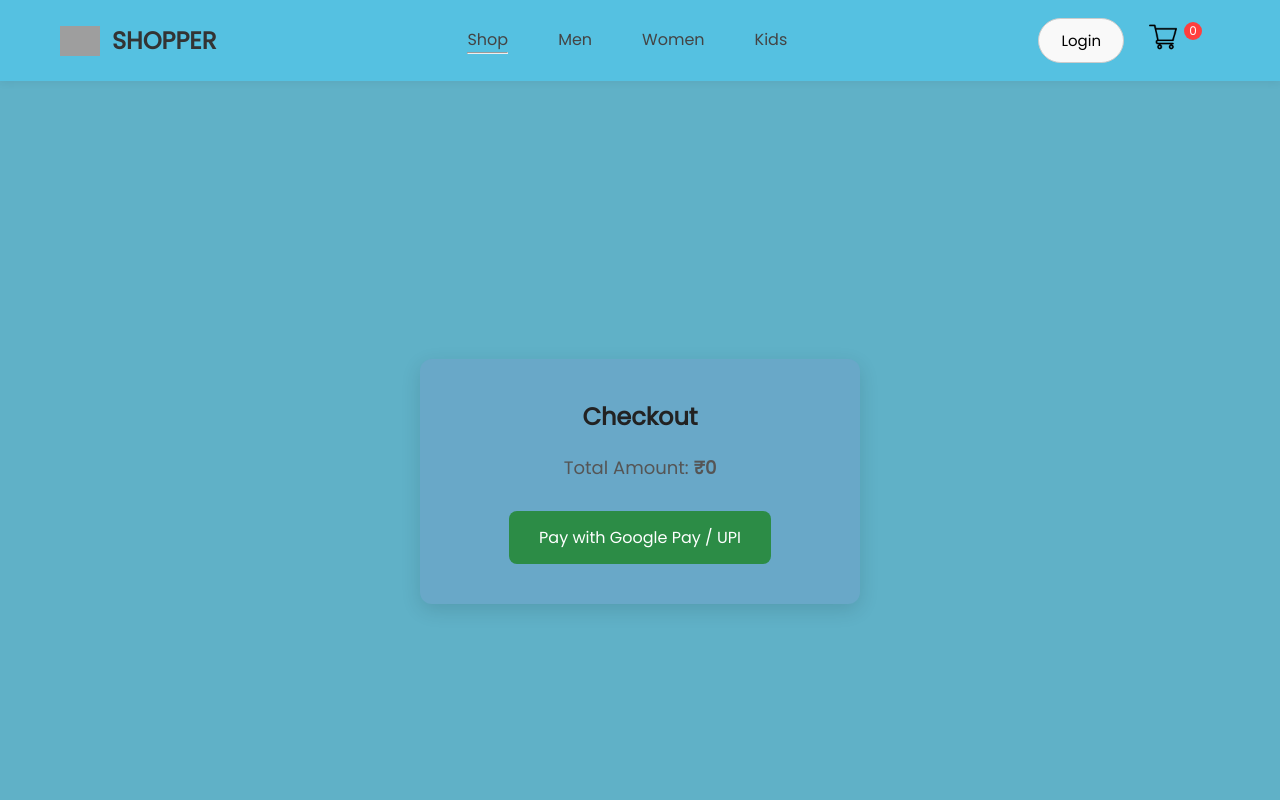
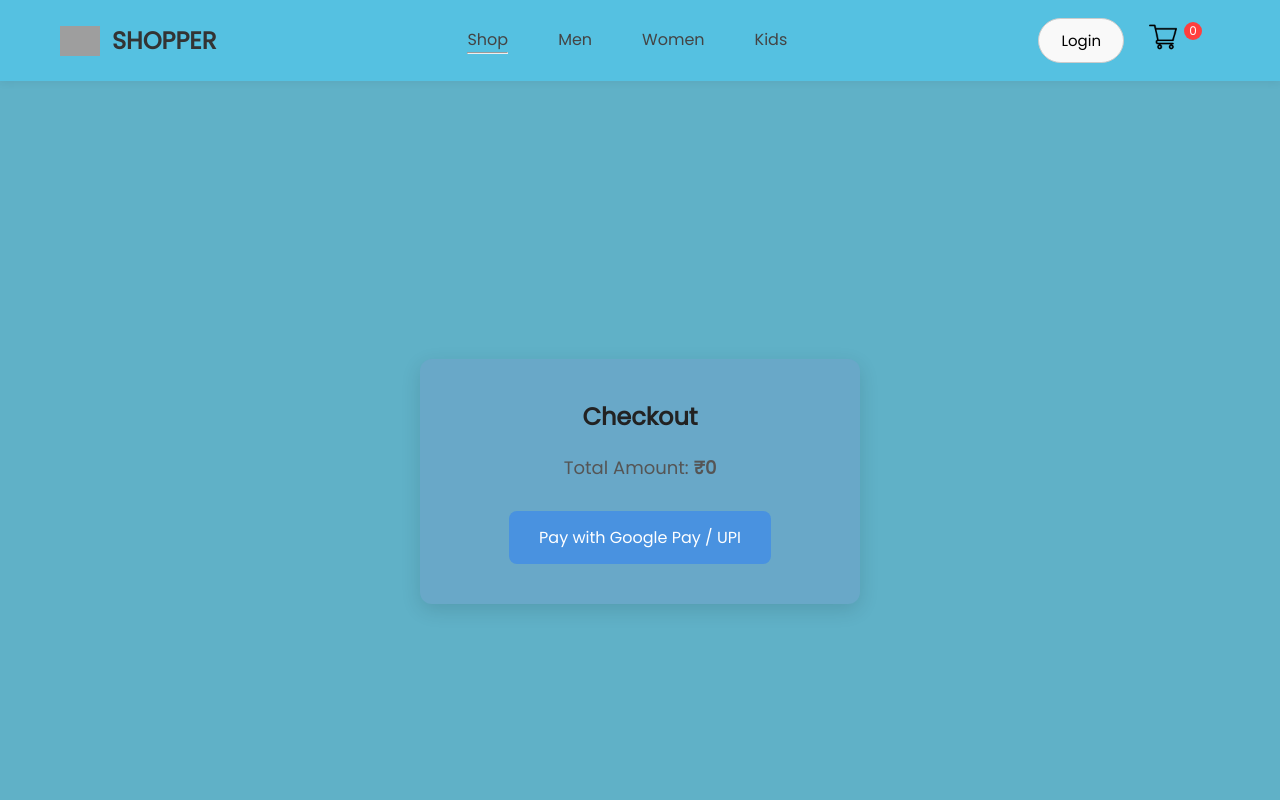
Before and after one commit to tanishkaverma43/ShineCart-Frontend, a React (Create React App) app: page /checkout in a window 1280 px wide. In both pictures the pointer is over the button "Pay with Google Pay / UPI". Shown: the top 800 px of the page. Built offline with nearby package versions, Linux system fonts and the light colour scheme; no server answers; grey boxes are pictures that could not be loaded.

Commit message:
final commit

```diff
--- a/src/Components/CartItems/CartItems.css
+++ b/src/Components/CartItems/CartItems.css
@@ -119,7 +119,7 @@
     display: flex;
     align-items: center;
     justify-content: space-between;
-    background: white;
+    background: rgb(255, 255, 255);
     border-radius: 6px;
     padding: 0 10px;
     height: 48px;
@@ -182,7 +182,7 @@
     transition: background 0.3s ease;
   }
   .pay-button:hover {
-    background-color: #2c8c46;
+    background-color: #4992e0;
   }
 
   /* Media Queries */
```
